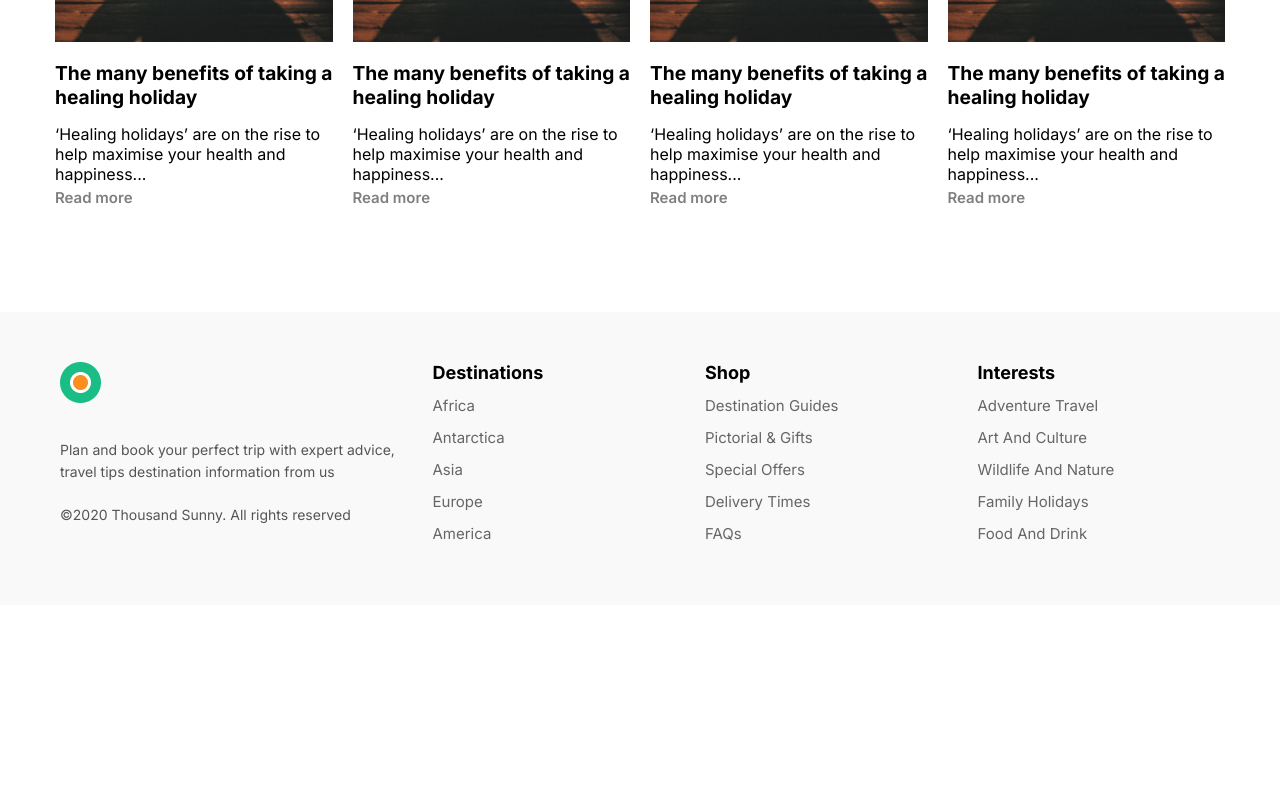
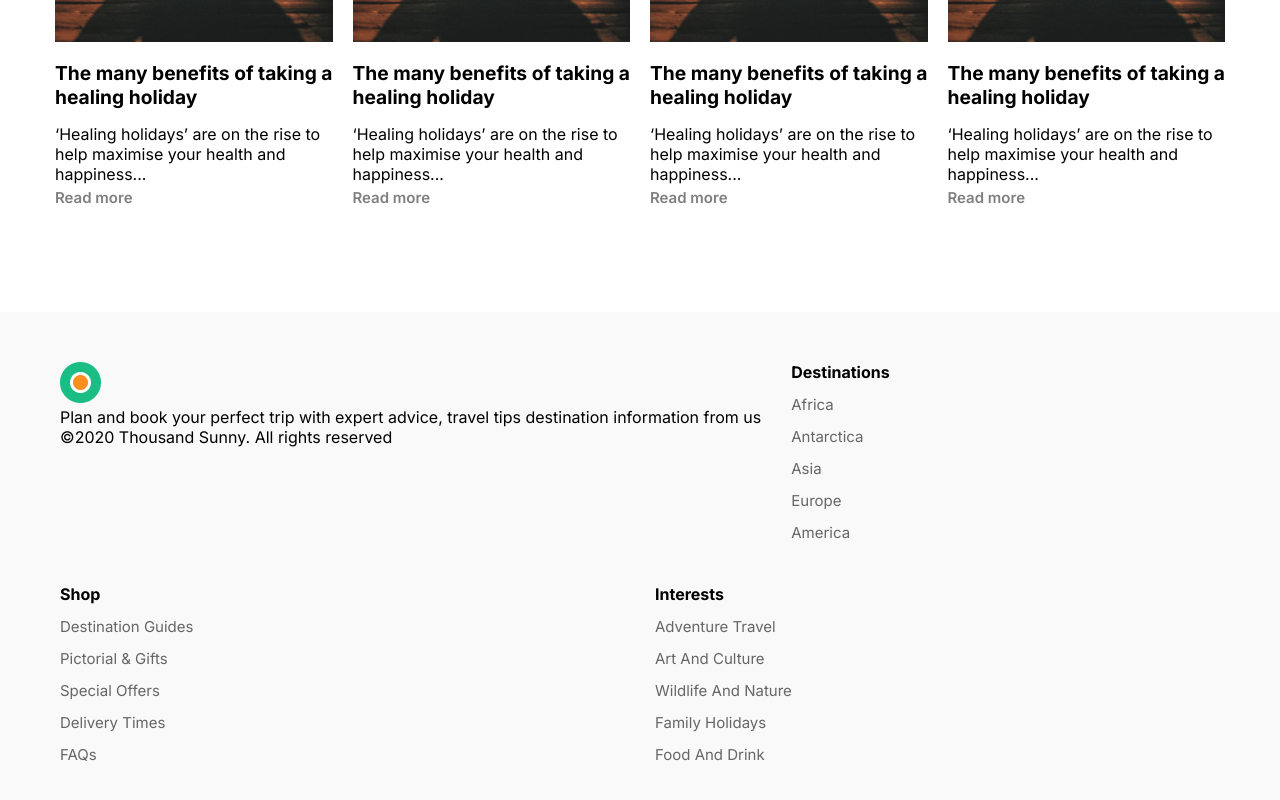
Before and after one commit to fg325609-beep/react1, a React (Vite) app: page / in a window 1280 px wide. Shown: the part 3316-4116 px from the top of the page. Before the commit the page ends 3921 px from the top, so only its background shows below. Built offline with nearby package versions, Linux system fonts and the light colour scheme.

Commit message:
adflkjdsghfdf'

```diff
--- a/src/Components/sectionsix/sectionsix.jsx
+++ b/src/Components/sectionsix/sectionsix.jsx
@@ -4,43 +4,43 @@ import React from 'react';
 function Sectionsix(){
     return(
         <>
-        <footer>
+       <footer>
     <div className="container">
-        {/* Logo va ma'lumot qismi */}
+        {/* 1-ustun: Logo va ma'lumot */}
+        <div className="footer-info">
+            <img src="img/logo.png" alt="Thousand Sunny Logo" />
+            <p>Plan and book your perfect trip with expert advice, travel tips destination information from us</p>
+            <p className="copyright">©2020 Thousand Sunny. All rights reserved</p>
+        </div>
+
+        {/* 2-ustun: Destinations */}
         <ul>
-            <li><img src="img/logo.png" alt="Logo" /></li>
-            <li><p>Plan and book your perfect trip with expert advice, travel tips destination information from us</p></li>
-            <li><p>©2020 Thousand Sunny. All rights reserved</p></li>
+            <li><strong>Destinations</strong></li>
+            <li><a href="#africa">Africa</a></li>
+            <li><a href="#antarctica">Antarctica</a></li>
+            <li><a href="#asia">Asia</a></li>
+            <li><a href="#europe">Europe</a></li>
+            <li><a href="#america">America</a></li>
         </ul>
 
-        {/* Destinations qismi */}
+        {/* 3-ustun: Shop */}
         <ul>
-            <li><a href="#">Destinations</a></li>
-            <li><a href="#">Africa</a></li>
-            <li><a href="#">Antarctica</a></li>
-            <li><a href="#">Asia</a></li>
-            <li><a href="#">Europe</a></li>
-            <li><a href="#">America</a></li>
+            <li><strong>Shop</strong></li>
+            <li><a href="#guides">Destination Guides</a></li>
+            <li><a href="#gifts">Pictorial & Gifts</a></li>
+            <li><a href="#offers">Special Offers</a></li>
+            <li><a href="#delivery">Delivery Times</a></li>
+            <li><a href="#faqs">FAQs</a></li>
         </ul>
 
-        {/* Shop qismi */}
+        {/* 4-ustun: Interests */}
         <ul>
-            <li><a href="#">Shop</a></li>
-            <li><a href="#">Destination Guides</a></li>
-            <li><a href="#">Pictorial & Gifts</a></li>
-            <li><a href="#">Special Offers</a></li>
-            <li><a href="#">Delivery Times</a></li>
-            <li><a href="#">FAQs</a></li>
-        </ul>
-
-        {/* Interests qismi */}
-        <ul>
-            <li><a href="#">Interests</a></li>
-            <li><a href="#">Adventure Travel</a></li>
-            <li><a href="#">Art And Culture</a></li>
-            <li><a href="#">Wildlife And Nature</a></li>
-            <li><a href="#">Family Holidays</a></li>
-            <li><a href="#">Food And Drink</a></li>
+            <li><strong>Interests</strong></li>
+            <li><a href="#adventure">Adventure Travel</a></li>
+            <li><a href="#art">Art And Culture</a></li>
+            <li><a href="#wildlife">Wildlife And Nature</a></li>
+            <li><a href="#family">Family Holidays</a></li>
+            <li><a href="#food">Food And Drink</a></li>
         </ul>
     </div>
 </footer>
```
